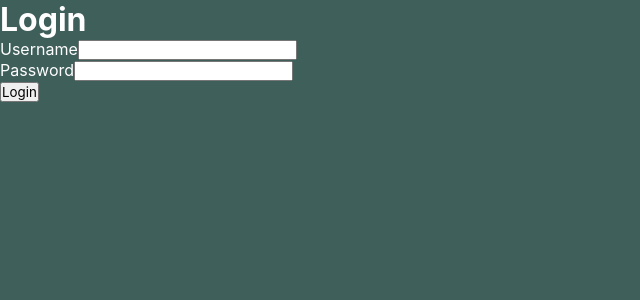
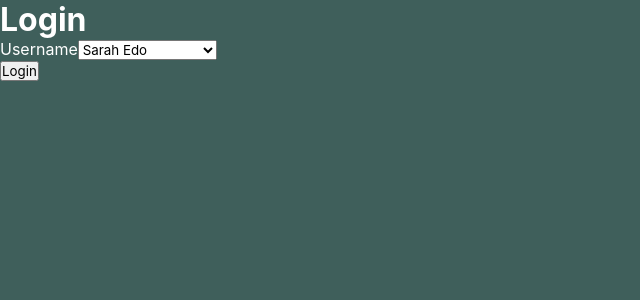
Before and after one commit to kluth/would-you-rather, a React (Create React App) app: page / in a window 1280 px wide. Shown: the top 300 px of the page, without its empty margins (0-640 px from the left). Built offline with nearby package versions, Linux system fonts and the light colour scheme.

Commit message:
fix(login): login has dropdown now

```diff
--- a/src/components/Login/index.jsx
+++ b/src/components/Login/index.jsx
@@ -1,14 +1,23 @@
-import React from 'react'
+import React, { useEffect } from 'react'
 import { login } from '../../store/actions/authActions'
-import { useDispatch } from 'react-redux'
+import { useDispatch, useSelector } from 'react-redux'
+import {
+    getUsers
+} from '../../store/actions/userActions'
 
 const Login = () => {
+    const users = useSelector(state => state.users)
     const dispatch = useDispatch()
     const handleLogin = (event) => {
         event.preventDefault()
-        const { username, password } = event.target
-        login(dispatch, { id: username.value, password: password.value })
+        const { username } = event.target
+        // set password to the users password in the store
+        const password = users.find(user => user.id === username.value).password
+        login(dispatch, { id: username.value, password: password })
     }
+    useEffect(() => {
+        getUsers(dispatch)
+    }, [dispatch])
   return (
       <form data-testid='loginForm' onSubmit={handleLogin}>
           <div className='login-form'>
@@ -18,11 +27,11 @@ const Login = () => {
               <div className='login-form-body'>
                   <div className='login-form-body-input'>
                       <label htmlFor="username">Username</label>
-                      <input type="text" name="username" id="username" data-testid='username' />
-                  </div>
-                  <div className='login-form-body-input'>
-                      <label htmlFor="password">Password</label>
-                      <input type="password" name="password" id="password" data-testid='password' />
+                      {users &&
+                      <select name="username" id="username">
+                          {Object.values(users).map(user => <option key={user.id} value={user.id}>{user.name}</option>)}
+                        </select>
+                      }
                   </div>
                   <div className='login-form-body-button'>
                       <button type="submit" name='Login' data-testid='login'>Login</button>
```
Also changed, not shown: 1 other file (tests, documents, lock files or other folders).
